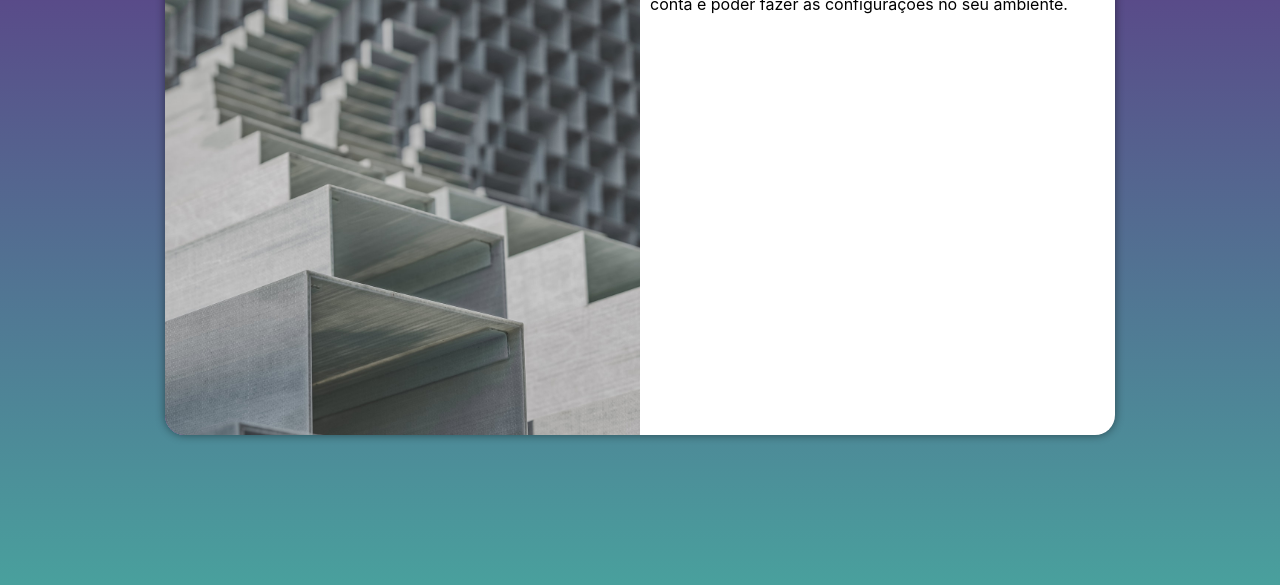
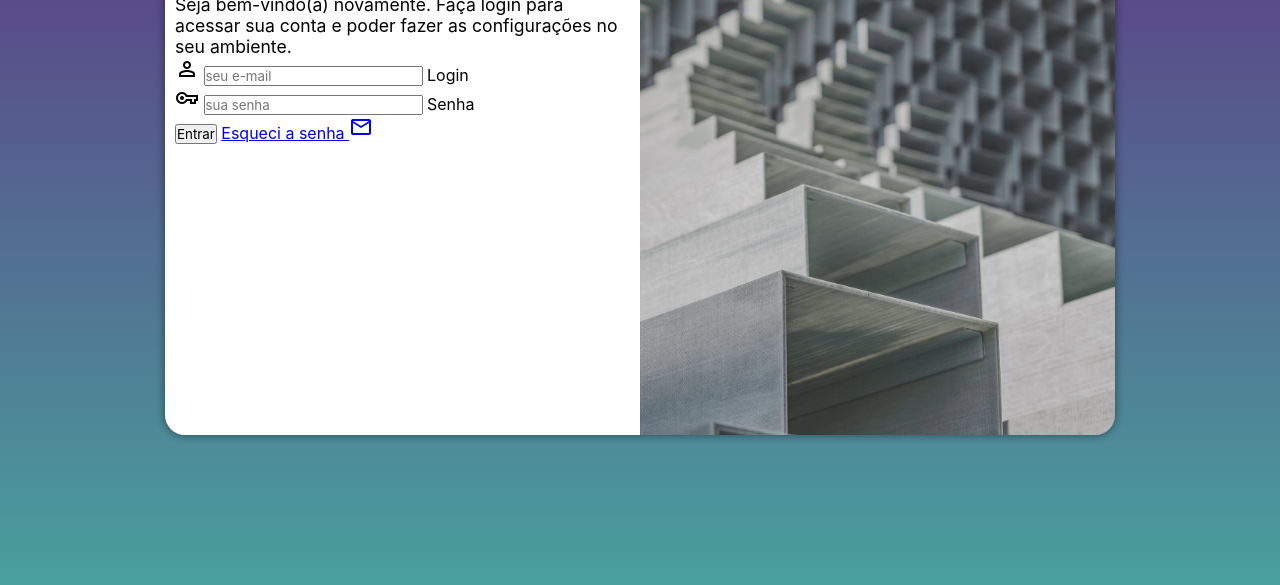
Before and after one commit to felipejlc/projeto-login, a plain HTML site: page index.html in a window 1280 px wide. Shown: the part 215-800 px from the top of the page. Drawn offline with nearby package versions, Linux system fonts and the light colour scheme.

Commit message:
adicionei formulário

```diff
--- a/estilos/media-query.css
+++ b/estilos/media-query.css
@@ -33,13 +33,21 @@
     }
 
     section#login > div#imagem {
-        float: left;
+        float: right;
         width: 50%;
         height: 100%;
     }
 
     section#login > div#formulario {
-        float: right;
+        float: left;
         width: 50%;
     }
+
+    div#formulario > h1 {
+        font-size: 2em;
+    }
+
+    div#formulario > p {
+        font-size: 1.1em;
+    }
 }
--- a/estilos/style.css
+++ b/estilos/style.css
@@ -53,5 +53,13 @@ section#login > div#imagem {
 section#login > div#formulario {
     display: block;
     padding: 10px;
+}
 
+div#formulario > h1 {
+    text-align: center;
+    margin-bottom: 10px;
 }
+
+div#formulario > p {
+    font-size: 0.8em;
+}
--- a/index.html
+++ b/index.html
@@ -5,6 +5,7 @@
     <meta http-equiv="X-UA-Compatible" content="IE=edge">
     <meta name="viewport" content="width=device-width, initial-scale=1.0">
     <title>Login</title>
+    <link rel="stylesheet" href="https://fonts.googleapis.com/css2?family=Material+Symbols+Outlined:opsz,wght,FILL,GRAD@20..48,100..700,0..1,-50..200"/>
     <link rel="stylesheet" href="estilos/style.css">
     <link rel="stylesheet" href="estilos/media-query.css">
 </head>
@@ -17,8 +18,21 @@
             <div id="formulario">
                 <h1>Login</h1>
                 <p>Seja bem-vindo(a) novamente. Faça login para acessar sua conta e poder fazer as configurações no seu ambiente.</p>
-                <form action="login.php"method="post">
-
+                <form action="login.php"method="post" autocomplete="on">
+                    <div class="campo">
+                        <span class="material-symbols-outlined">person</span>
+                        <input type="email" name="login" id="ilogin" placeholder="seu e-mail" autocomplete="email" required maxlength="30">
+                        <label for="ilogin">Login</label>
+                    </div>
+                    <div class="campo">
+                        <span class="material-symbols-outlined">vpn_key</span>
+                        <input type="password" name="senha" id="isenha" placeholder="sua senha" autocomplete="current-password" required minlength="8" maxlength="20">
+                        <label for="isenha">Senha</label>
+                    </div>
+                    <input type="submit" value="Entrar">
+                    <a href="esqueci.html">
+                        Esqueci a senha <span class="material-symbols-outlined">mail</span>
+                    </a>
                 </form>
             </div>
         </section>
```
